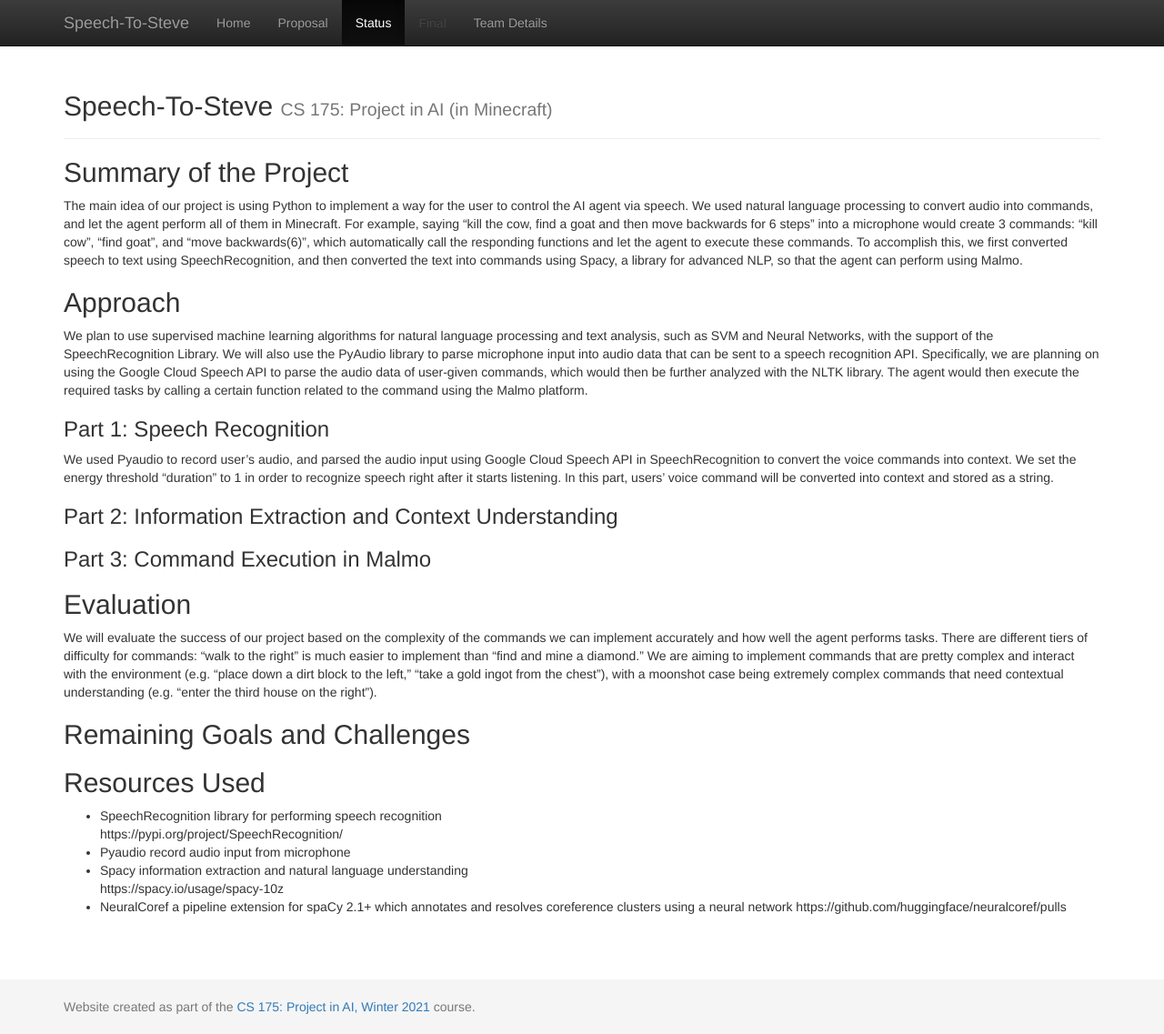
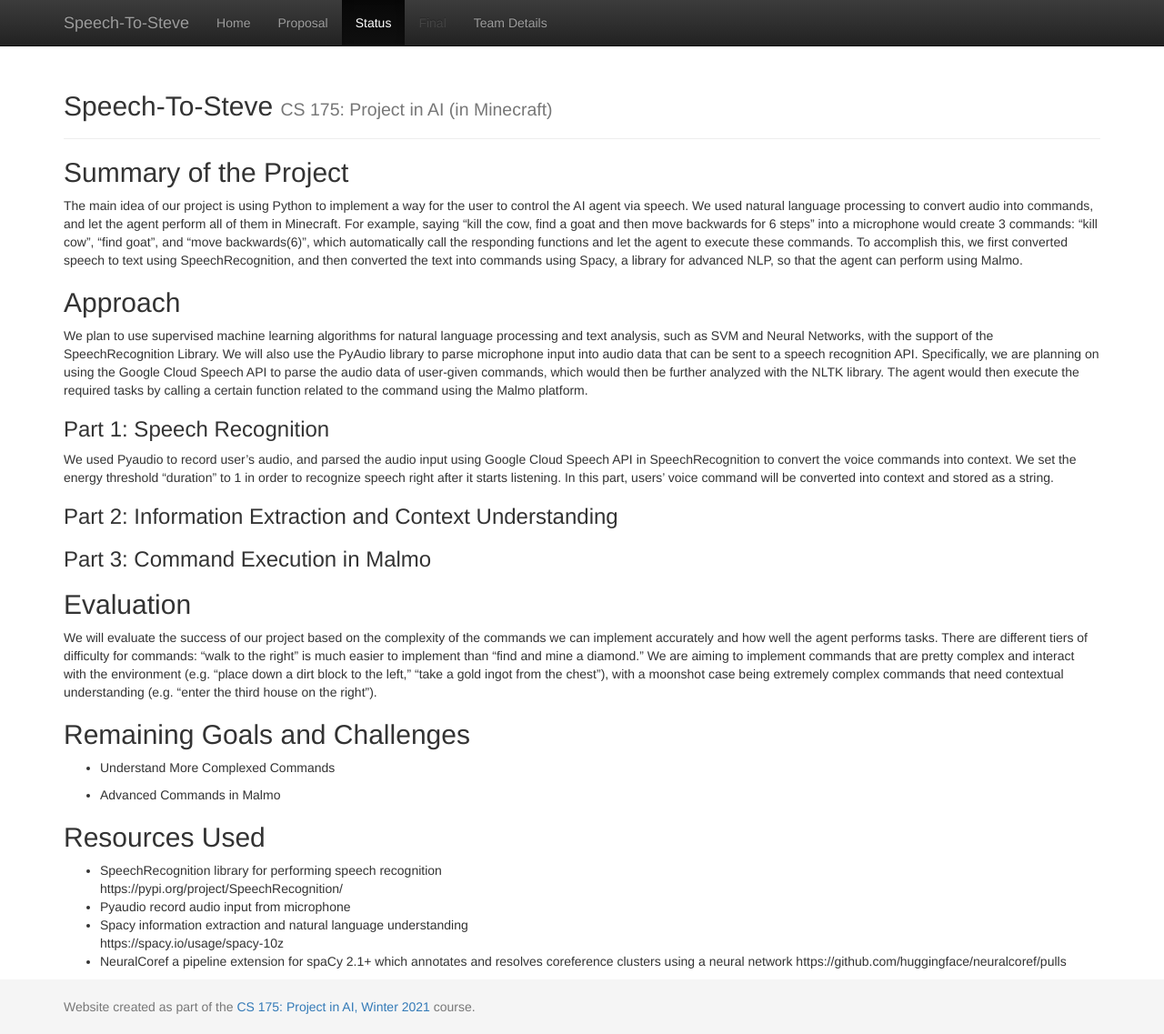
Before and after one commit to geeeeeeeeew/CS-175-Team-Direction-, a Jekyll site: the page built from docs/status.md, in a window 1280 px wide and 1137 px high. Shown: the whole window at 91% size. Built offline with Jekyll 4.4.1, drawn with Linux system fonts in a browser that asks for light colours.

Commit message:
Update status.md

```diff
--- a/docs/status.md
+++ b/docs/status.md
@@ -11,12 +11,16 @@ We plan to use supervised machine learning algorithms for natural language proce
 ### Part 1: Speech Recognition
 We used Pyaudio to record user's audio, and parsed the audio input using Google Cloud Speech API in SpeechRecognition to convert the voice commands into context. We set the energy threshold "duration" to 1 in order to recognize speech right after it starts listening. In this part, users' voice command will be converted into context and stored as a string.
 ### Part 2: Information Extraction and Context Understanding
+
 ### Part 3: Command Execution in Malmo
 
 ## Evaluation
 We will evaluate the success of our project based on the complexity of the commands we can implement accurately and how well the agent performs tasks. There are different tiers of difficulty for commands: “walk to the right” is much easier to implement than “find and mine a diamond.” We are aiming to implement commands that are pretty complex and interact with the environment (e.g. “place down a dirt block to the left,” “take a gold ingot from the chest”), with a moonshot case being extremely complex commands that need contextual understanding (e.g. “enter the third house on the right”).
 
 ## Remaining Goals and Challenges
+- Understand More Complexed Commands
+
+- Advanced Commands in Malmo
 
 ## Resources Used
 - SpeechRecognition
```
